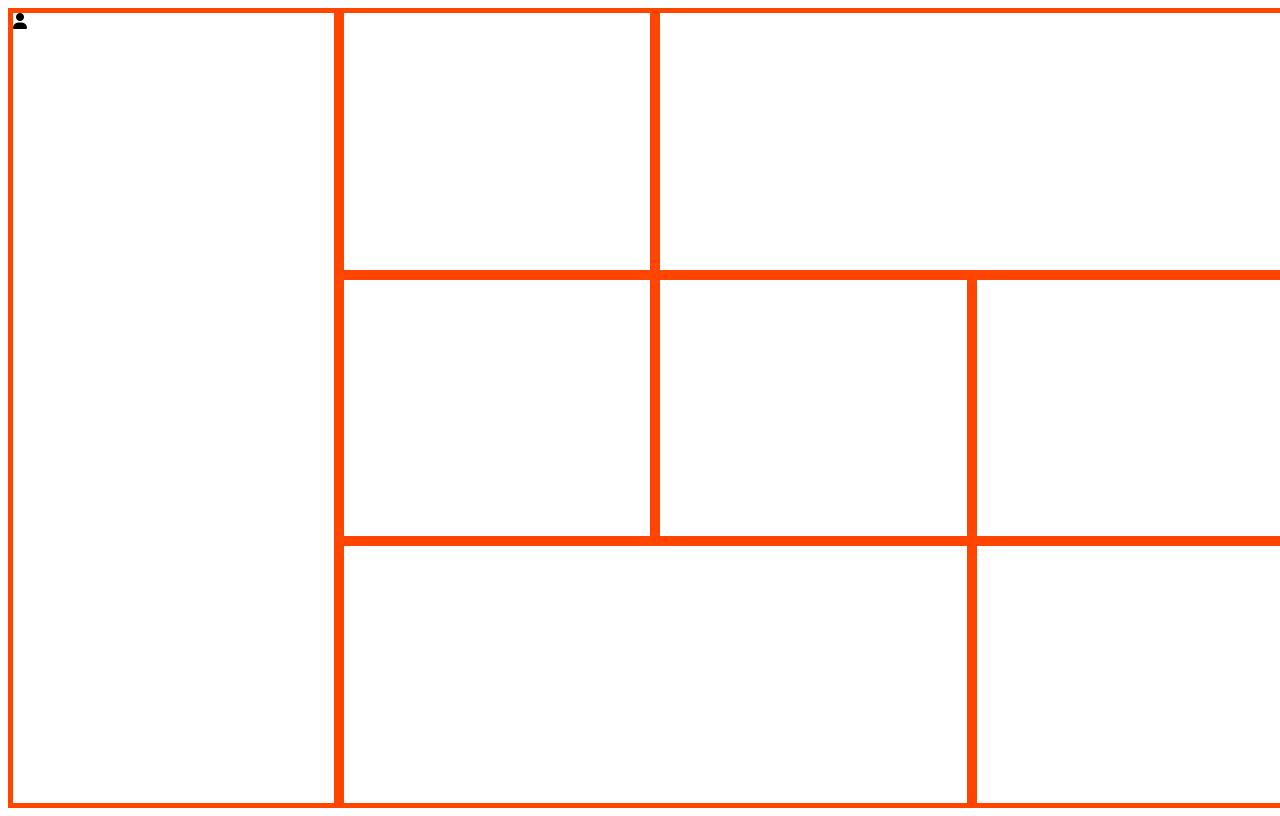
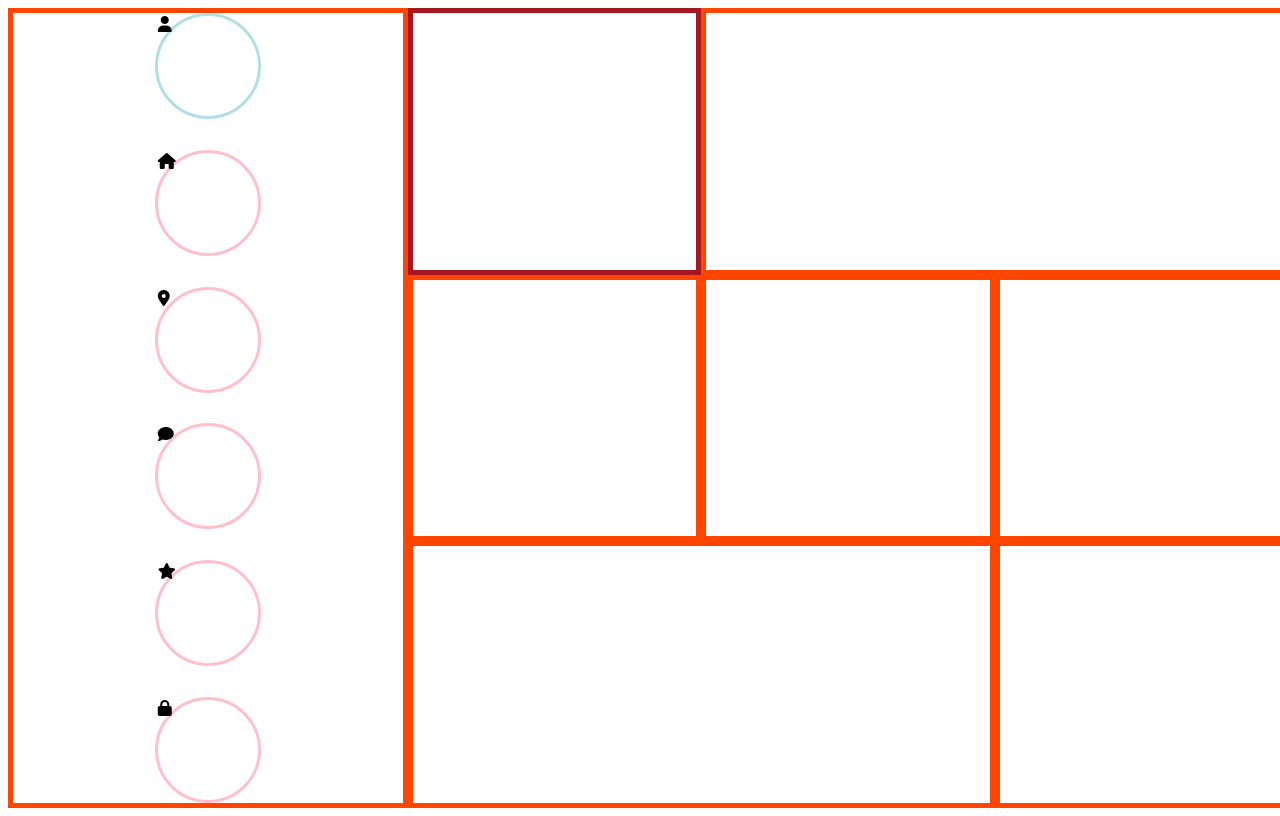
Before and after one commit to iazzm/trabalho2, a plain HTML site: page index.html in a window 1280 px wide. Drawn offline with Linux system fonts and the light colour scheme.

Commit message:
misericordia

```diff
--- a/index.html
+++ b/index.html
@@ -12,21 +12,29 @@
 
         <div class="f1">
 
-       <div class="ic1"><i class="fa fa-user" aria-hidden="true"></i></div>
+       <div class="ic1"> <i class="fa fa-user" aria-hidden="true"></i></div>
 
-       <div class="ic2"></div>
+       <div class="ic2"><i class="fa fa-home" aria-hidden="true"></i></div>
 
-       <div class="ic3"></div>
+       <div class="ic3"><i class="fa fa-map-marker" aria-hidden="true"></i></div>
 
-       <div class="ic4"></div>
+       <div class="ic4"><i class="fa fa-comment" aria-hidden="true"></i></div>
 
-       <div class="ic5"></div>
+       <div class="ic5"><i class="fa fa-star" aria-hidden="true"></i></div>
 
-       <div class="ic6"></div>
+       <div class="ic6"><i class="fa fa-lock" aria-hidden="true"></i></div>
 
     </div>
 
-        <div class="f2"></div>
+        <div class="f2">
+            <div class="log">
+                <div class="im"></div>
+                <div class="nm"></div>
+            </div>
+        </div>
+
+
+
         <div class="f3"></div>
         <div class="f4"></div>
         <div class="f5"></div>
--- a/style.css
+++ b/style.css
@@ -16,16 +16,61 @@
   .f1{
     grid-area: f1 ;
     border: solid 5px orangered;
-   justify-content:center;
+    display: flex;
+   justify-content:space-between;
+   align-items: center;
+   flex-direction: column;
   }
 
   .ic1{
+   border: solid powderblue;
+   width: 100px;
+   height: 100px;
+   border-radius: 50%;
+  }
 
+  .ic2{
+    border: solid pink;
+    width: 100px;
+    height: 100px;
+    border-radius: 50%;
+  }
+
+  .ic3{
+    border: solid pink;
+    width: 100px;
+    height: 100px;
+    border-radius: 50%;
+  }
+
+  .ic4{
+    border: solid pink;
+    width: 100px;
+    height: 100px;
+    border-radius: 50%;
+  }
+
+  .ic5{
+    border: solid pink;
+    width: 100px;
+    height: 100px;
+    border-radius: 50%;
+  }
+
+  .ic6{
+    border: solid pink;
+    width: 100px;
+    height: 100px;
+    border-radius: 50%;
   }
 
   .f2{
     grid-area: f2 ;
-    border: solid 5px orangered;  }
+    border: solid 5px rgb(167, 23, 31);
+
+  }
+
+
 
   .f3{
     grid-area: f3 ;
```
Also changed, not shown: images.jpg (added).
